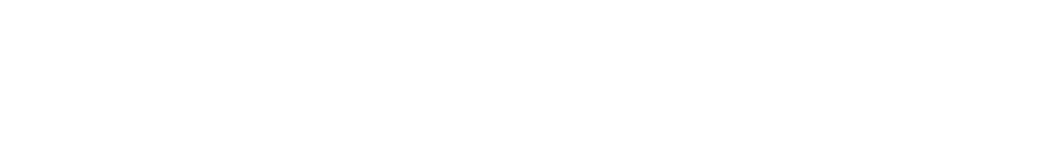
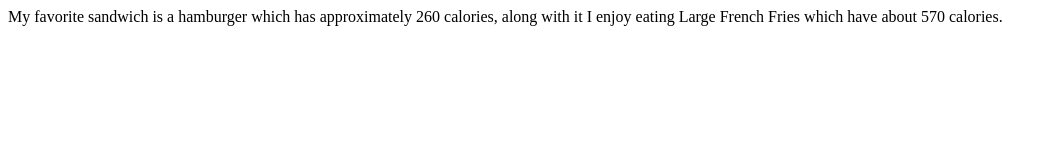
Before and after one commit to LeDaniii/CF-JS-matzer-mahi, a plain HTML site: page Basic/index.html in a window 1280 px wide. Shown: the whole page, without its empty margins (0-1057 px from the left). Drawn offline with Linux system fonts and the light colour scheme.

Commit message:
basic finish

```diff
--- a/Basic/index.html
+++ b/Basic/index.html
@@ -5,5 +5,17 @@
     <meta name="viewport" content="width=device-width, initial-scale=1.0" />
     <title>Document</title>
   </head>
-  <body></body>
+  <body>
+    <div id="div1"></div>
+    <script>
+      var sandwiches = { sandwich: "hamburger", calories: "260" };
+      var fries = { fries_size: "Large French Fries", calories: "570" };
+
+      JSON.stringify(sandwiches);
+
+      document.getElementById(
+        "div1"
+      ).innerHTML = `My favorite sandwich is a ${sandwiches.sandwich} which has approximately ${sandwiches.calories} calories, along with it I enjoy eating ${fries.fries_size} which have about ${fries.calories} calories.`;
+    </script>
+  </body>
 </html>
```
